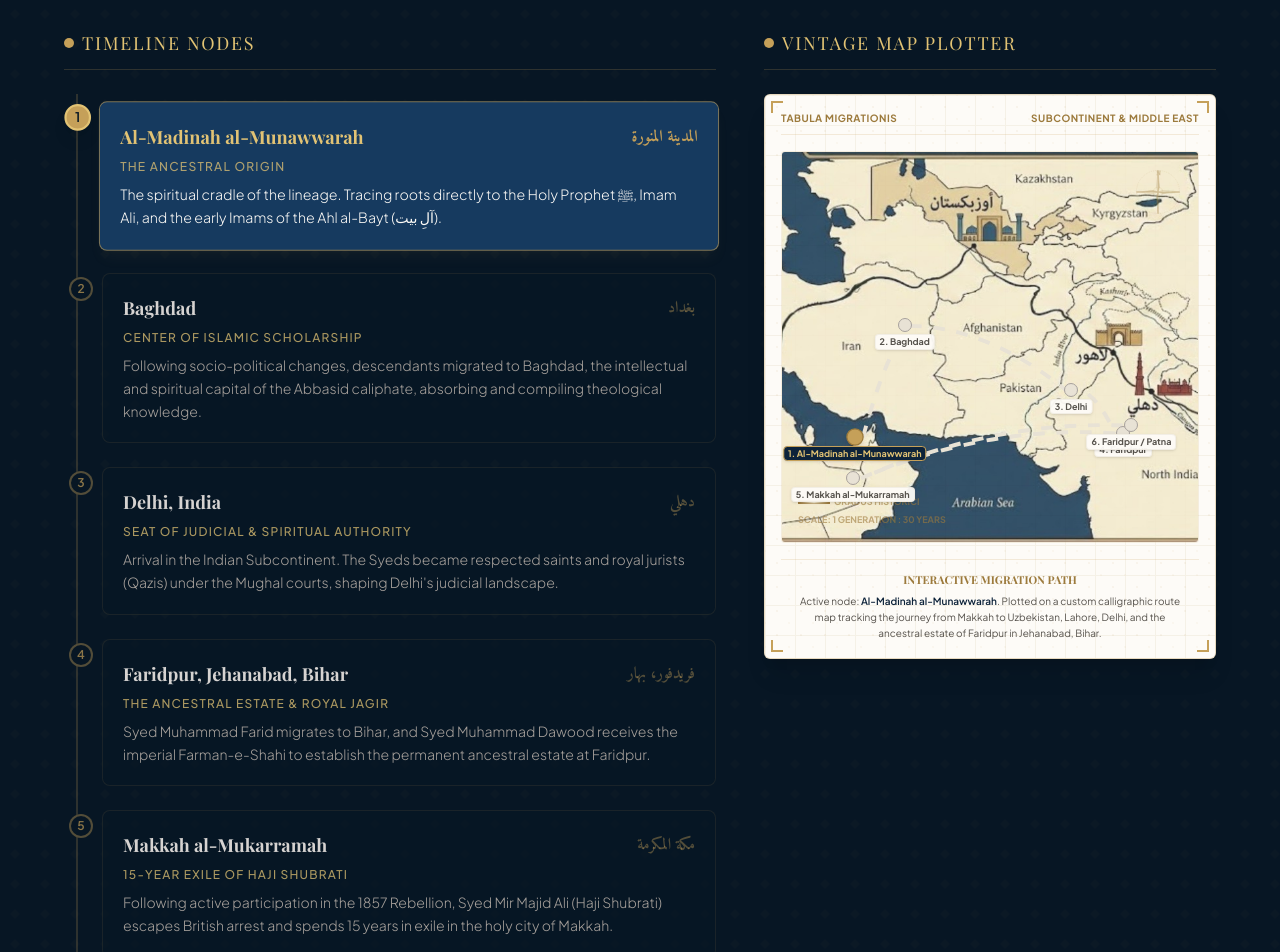
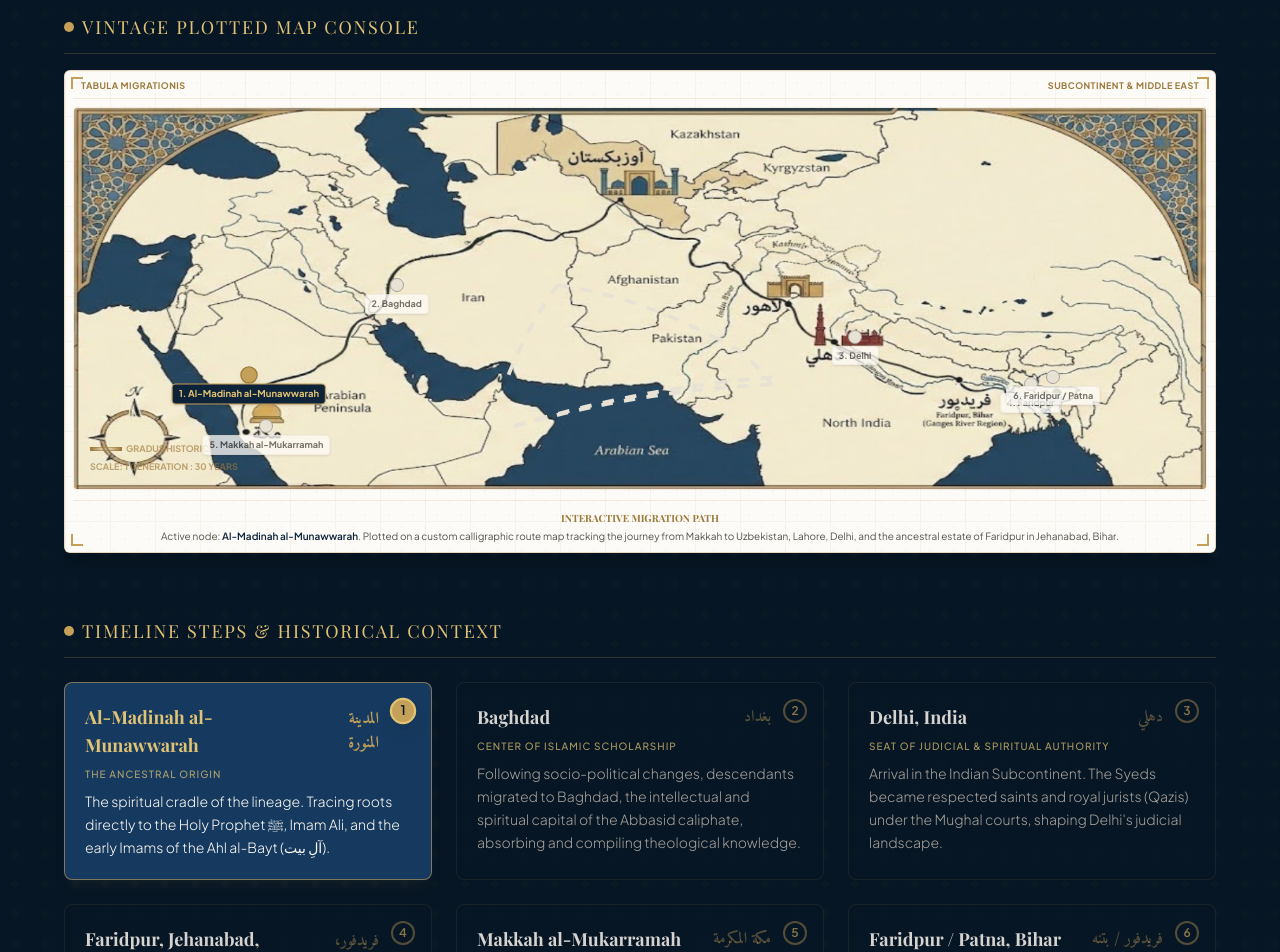
Before and after one commit to yolia21/aalefaridpur, a Next.js app: page / in a window 1280 px wide. Shown: the part 5140-6092 px from the top of the page. Built offline with nearby package versions, Linux system fonts and the light colour scheme.

Commit message:
fix: Resolve map scaling, aspect-ratio matching and align node coordinates exactly

```diff
--- a/src/components/MigrationMap.tsx
+++ b/src/components/MigrationMap.tsx
@@ -2,19 +2,18 @@
 
 import React, { useState } from "react";
 import { migrationSteps } from "../data/historicalData";
-import { ImagePlaceholder } from "./ImagePlaceholder";
 
 export const MigrationMap: React.FC = () => {
   const [activeStep, setActiveStep] = useState<number>(1);
 
-  // Approximate relative coordinates for Middle East/Subcontinent map coordinates (X: West to East, Y: North to South)
+  // Exact relative coordinates on the 1000x420 map image (percentage-based relative to the image bounding box)
   const mapCoordinates = [
-    { name: "Al-Madinah al-Munawwarah", x: 17.5, y: 73 }, // Just north of Makkah on the line
-    { name: "Baghdad", x: 29.5, y: 44.5 },                 // Along the Iraqi curve of the line
-    { name: "Delhi, India", x: 69.5, y: 61 },             // Directly on 'دهلي' node
-    { name: "Faridpur, Jehanabad, Bihar", x: 82, y: 72 }, // Directly on 'فريدفور' node
-    { name: "Makkah al-Mukarramah", x: 17, y: 83.5 },     // Directly on 'مكة' node
-    { name: "Faridpur / Patna", x: 84, y: 70 },          // Offset return node near Faridpur
+    { name: "Al-Madinah al-Munawwarah", x: 15.5, y: 70 }, // Positioned along the path in Hijaz
+    { name: "Baghdad", x: 28.5, y: 46.5 },                // Positioned on the line curve in Iraq
+    { name: "Delhi, India", x: 69, y: 60 },               // Aligning with 'دهلي' and minaret icon
+    { name: "Faridpur, Jehanabad, Bihar", x: 84.5, y: 72.5 }, // Aligning with 'فريدپور' and shrine icon
+    { name: "Makkah al-Mukarramah", x: 17, y: 83.5 },     // Aligning with 'مكة' and dome icon
+    { name: "Faridpur / Patna", x: 86.5, y: 70.5 },       // Offset return node in Bihar
   ];
 
   return (
@@ -31,7 +30,7 @@ export const MigrationMap: React.FC = () => {
 
       <div className="max-w-6xl mx-auto">
         {/* Section Header */}
-        <div className="text-center mb-16">
+        <div className="text-center mb-12">
           <span className="text-gold-light text-xs sm:text-sm font-semibold tracking-widest uppercase block mb-3 font-sans">
             Geographical Journey
           </span>
@@ -47,100 +46,27 @@ export const MigrationMap: React.FC = () => {
             <div className="h-[1px] bg-gold-base/30 w-16" />
           </div>
           <p className="mt-4 text-stone-300 max-w-2xl mx-auto text-sm sm:text-base font-light font-sans">
-            Track the generations-long movement of the Faridpur Syeds, starting from the Islamic heartlands of Madinah, moving east, and establishing their Bihar estate.
+            Track the generations-long movement of the Faridpur Syeds. Select any step in the timeline grid below to highlight their path on the historical map.
           </p>
         </div>
 
-        <div className="grid grid-cols-1 lg:grid-cols-12 gap-12 items-start">
-          {/* Vertical Timeline Block (7 columns on desktop) */}
-          <div className="lg:col-span-7 space-y-4">
-            <h3 className="font-serif text-lg tracking-widest text-gold-light uppercase mb-6 border-b border-gold-base/20 pb-3 flex items-center gap-2">
-              <span className="w-2.5 h-2.5 rounded-full bg-gold-base" />
-              Timeline Nodes
-            </h3>
+        {/* Full-width Map Plotter Block with Horizontal scroll for mobile */}
+        <div className="w-full mb-12">
+          <h3 className="font-serif text-lg tracking-widest text-gold-light uppercase mb-4 border-b border-gold-base/20 pb-3 flex items-center gap-2">
+            <span className="w-2.5 h-2.5 rounded-full bg-gold-base" />
+            Vintage Plotted Map Console
+          </h3>
 
-            <div className="relative pl-6 border-l-2 border-gold-base/20 ml-3 py-2 space-y-6">
-              {migrationSteps.map((step) => {
-                const isActive = activeStep === step.step;
-                return (
-                  <div
-                    key={step.step}
-                    className={`relative cursor-pointer group transition-all duration-300 ${
-                      isActive ? "scale-[1.01]" : ""
-                    }`}
-                    onClick={() => setActiveStep(step.step)}
-                  >
-                    {/* Node Bullet */}
-                    <div
-                      className={`absolute -left-[33px] top-1 w-6 h-6 rounded-full border-2 flex items-center justify-center transition-all duration-300 ${
-                        isActive
-                          ? "bg-gold-base border-gold-light text-lapis-deep scale-110 shadow-lg"
-                          : "bg-lapis-deep border-gold-base/40 text-gold-base/70 group-hover:border-gold-base group-hover:text-gold-light"
-                      }`}
-                    >
-                      <span className="font-sans text-xs font-semibold">{step.step}</span>
-                    </div>
-
-                    {/* Timeline Card */}
-                    <div
-                      className={`border rounded-lg p-5 transition-all duration-500 ${
-                        isActive
-                          ? "bg-lapis-medium border-gold-base/60 shadow-lg shadow-gold-base/5"
-                          : "bg-lapis-deep/50 border-gold-base/10 group-hover:border-gold-base/30 group-hover:bg-lapis-medium/20"
-                      }`}
-                    >
-                      <div className="flex flex-col sm:flex-row sm:items-center justify-between gap-2 mb-2">
-                        <h4
-                          className={`font-serif text-lg font-bold transition-colors ${
-                            isActive ? "text-gold-light" : "text-stone-300 group-hover:text-cream-light"
-                          }`}
-                        >
-                          {step.location}
-                        </h4>
-                        <span
-                          className={`font-amiri text-base font-bold transition-colors ${
-                            isActive ? "text-gold-base" : "text-gold-base/40 group-hover:text-gold-base/70"
-                          }`}
-                          dir="rtl"
-                        >
-                          {step.arabicName}
-                        </span>
-                      </div>
-
-                      <p className="text-xs uppercase font-sans tracking-widest text-gold-light/75 mb-2 font-medium">
-                        {step.title}
-                      </p>
-
-                      <p
-                        className={`text-sm font-sans font-light leading-relaxed transition-colors ${
-                          isActive ? "text-cream-light" : "text-stone-400 group-hover:text-stone-300"
-                        }`}
-                      >
-                        {step.description}
-                      </p>
-                    </div>
-                  </div>
-                );
-              })}
-            </div>
-          </div>
-
-          {/* Interactive Map Visual Block (5 columns on desktop) */}
-          <div className="lg:col-span-5 flex flex-col justify-start">
-            <h3 className="font-serif text-lg tracking-widest text-gold-light uppercase mb-6 border-b border-gold-base/20 pb-3 flex items-center gap-2">
-              <span className="w-2.5 h-2.5 rounded-full bg-gold-base" />
-              Vintage Map Plotter
-            </h3>
-
-            {/* Vintage Stylized Map Container */}
-            <div className="relative border border-gold-base/30 bg-cream-base rounded-md p-4 flex flex-col text-stone-900 shadow-xl overflow-hidden aspect-[4/5] sm:aspect-square lg:aspect-[4/5]">
+          <div className="w-full overflow-x-auto pb-4 scrollbar-thin scrollbar-track-lapis-deep scrollbar-thumb-gold-base/50">
+            {/* Vintage Stylized Map Container (Aspect ratio matched exactly to 1000:420) */}
+            <div className="relative border border-gold-base/30 bg-cream-base rounded-md p-2 flex flex-col text-stone-900 shadow-xl overflow-hidden aspect-[1000/420] min-w-[850px] lg:min-w-0 w-full">
               {/* Parchment texture overlay inside map */}
-              <div className="absolute inset-0 bg-[radial-gradient(ellipse_at_center,rgba(253,251,247,0.4),rgba(245,242,235,0.9))] parchment-texture pointer-events-none" />
+              <div className="absolute inset-0 bg-[radial-gradient(ellipse_at_center,rgba(253,251,247,0.3),rgba(245,242,235,0.7))] parchment-texture pointer-events-none" />
 
               {/* Map grid lines */}
-              <div className="absolute inset-0 opacity-[0.08] pointer-events-none" style={{
+              <div className="absolute inset-0 opacity-[0.06] pointer-events-none" style={{
                 backgroundImage: 'linear-gradient(to right, #9C7A3C 1px, transparent 1px), linear-gradient(to bottom, #9C7A3C 1px, transparent 1px)',
-                backgroundSize: '30px 30px'
+                backgroundSize: '45px 45px'
               }} />
 
               {/* Gold Ornaments */}
@@ -150,21 +76,22 @@ export const MigrationMap: React.FC = () => {
               <div className="corner-ornament ornament-br border-gold-dark" />
 
               {/* Map Header details */}
-              <div className="relative z-10 border-b border-gold-base/20 pb-2 mb-4 flex justify-between items-center text-[10px] tracking-wider text-gold-dark font-sans font-bold uppercase">
+              <div className="relative z-10 border-b border-gold-base/20 pb-1.5 mb-2 flex justify-between items-center text-[9px] tracking-wider text-gold-dark font-sans font-bold uppercase px-2">
                 <span>Tabula Migrationis</span>
                 <span>Subcontinent & Middle East</span>
               </div>
 
-              {/* Interactive Vector SVG Map Drawer */}
-              <div className="relative flex-1 border border-gold-base/15 rounded flex items-center justify-center overflow-hidden bg-cream-base/10">
+              {/* Vector SVG Map Container */}
+              <div className="relative flex-1 border border-gold-base/15 rounded flex items-center justify-center overflow-hidden">
+                {/* The actual image map filling the bounding box exactly */}
                 <img
                   src="/vintage-map.jpg"
                   alt="Vintage migration map of the Faridpur Syeds"
-                  className="w-full h-full object-cover absolute inset-0 z-0 opacity-85 transition-opacity duration-300"
+                  className="w-full h-full object-fill absolute inset-0 z-0 opacity-90 transition-opacity duration-300"
                 />
 
-                {/* Compass Rose SVG */}
-                <div className="absolute top-4 right-4 w-12 h-12 pointer-events-none opacity-40 z-10">
+                {/* Compass Rose SVG overlay */}
+                <div className="absolute top-4 right-4 w-12 h-12 pointer-events-none opacity-45 z-10">
                   <svg viewBox="0 0 100 100" className="w-full h-full text-gold-dark" fill="none" stroke="currentColor">
                     <circle cx="50" cy="50" r="45" strokeWidth="0.5" strokeDasharray="2 2" />
                     <circle cx="50" cy="50" r="10" strokeWidth="0.5" />
@@ -182,8 +109,8 @@ export const MigrationMap: React.FC = () => {
                   </svg>
                 </div>
 
-                {/* Scale & Sea Monster decorative details */}
-                <div className="absolute bottom-4 left-4 text-[9px] font-sans font-bold text-gold-dark/60 pointer-events-none z-10 uppercase flex flex-col gap-1">
+                {/* Map Scale */}
+                <div className="absolute bottom-4 left-4 text-[9px] font-sans font-bold text-gold-dark/65 pointer-events-none z-10 uppercase flex flex-col gap-1">
                   <div className="flex items-center gap-1">
                     <div className="w-8 h-1 bg-gradient-to-r from-gold-dark via-transparent to-gold-dark border border-gold-dark/50" />
                     <span>Gradus Historici</span>
@@ -191,7 +118,7 @@ export const MigrationMap: React.FC = () => {
                   <span>Scale: 1 Generation : 30 Years</span>
                 </div>
 
-                {/* SVG connection lines between nodes */}
+                {/* SVG connection lines overlay (quadratic Bezier curves tracing steps) */}
                 <svg className="absolute inset-0 w-full h-full z-10 pointer-events-none" viewBox="0 0 100 100">
                   {mapCoordinates.map((coord, i) => {
                     if (i === 0) return null;
@@ -200,10 +127,10 @@ export const MigrationMap: React.FC = () => {
                     return (
                       <g key={i}>
                         <path
-                          d={`M ${prev.x} ${prev.y} Q ${(prev.x + coord.x) / 2} ${(prev.y + coord.y) / 2 - 8}, ${coord.x} ${coord.y}`}
+                          d={`M ${prev.x} ${prev.y} Q ${(prev.x + coord.x) / 2} ${(prev.y + coord.y) / 2 - 4}, ${coord.x} ${coord.y}`}
                           fill="none"
                           stroke={isActiveLine ? "#C5A059" : "#E8E2D5"}
-                          strokeWidth={isActiveLine ? 1.5 : 1}
+                          strokeWidth={isActiveLine ? 1.8 : 1}
                           strokeDasharray={isActiveLine ? "none" : "3 3"}
                           className="transition-all duration-700"
                         />
@@ -212,7 +139,7 @@ export const MigrationMap: React.FC = () => {
                   })}
                 </svg>
 
-                {/* Map Nodes (Interactive markers) */}
+                {/* Interactive Plotted Location Points */}
                 {mapCoordinates.map((coord, index) => {
                   const stepNum = index + 1;
                   const isActive = activeStep === stepNum;
@@ -226,12 +153,12 @@ export const MigrationMap: React.FC = () => {
                       onClick={() => setActiveStep(stepNum)}
                       title={coord.name}
                     >
-                      {/* Outer pulsing ring for active node */}
+                      {/* Outer pulsing ping for active node */}
                       {isActive && (
                         <span className="absolute inline-flex h-6 w-6 -left-3 -top-3 rounded-full bg-gold-base/30 animate-ping" />
                       )}
 
-                      {/* Inner dot */}
+                      {/* Inner point marker */}
                       <div
                         className={`w-3.5 h-3.5 rounded-full border transition-all duration-300 ${
                           isActive
@@ -242,11 +169,11 @@ export const MigrationMap: React.FC = () => {
                         }`}
                       />
 
-                      {/* Small text label under node */}
-                      <span className={`absolute top-4 left-1/2 -translate-x-1/2 whitespace-nowrap text-[9px] px-1 rounded shadow-sm font-sans font-bold border transition-colors pointer-events-none ${
+                      {/* Floating Text Label */}
+                      <span className={`absolute top-4 left-1/2 -translate-x-1/2 whitespace-nowrap text-[9px] px-1.5 py-0.5 rounded shadow font-sans font-bold border transition-all duration-300 pointer-events-none ${
                         isActive
-                          ? "bg-lapis-base border-gold-base text-gold-light"
-                          : "bg-cream-light/95 border-cream-dark/50 text-stone-600"
+                          ? "bg-lapis-base border-gold-base text-gold-light scale-105"
+                          : "bg-cream-light/95 border-cream-dark/50 text-stone-600 opacity-80"
                       }`}>
                         {stepNum}. {coord.name.split(",")[0]}
                       </span>
@@ -256,8 +183,8 @@ export const MigrationMap: React.FC = () => {
               </div>
 
               {/* Map Footer Metadata Block */}
-              <div className="relative z-10 border-t border-gold-base/20 pt-3 mt-4 text-center">
-                <span className="font-serif text-[11px] font-bold text-gold-dark uppercase block mb-1">
+              <div className="relative z-10 border-t border-gold-base/20 pt-2.5 mt-2.5 text-center">
+                <span className="font-serif text-[10px] font-bold text-gold-dark uppercase block mb-0.5">
                   Interactive Migration Path
                 </span>
                 <p className="text-[10px] text-stone-600 font-sans leading-relaxed px-4">
@@ -267,6 +194,75 @@ export const MigrationMap: React.FC = () => {
             </div>
           </div>
         </div>
+
+        {/* Timeline Grid (chronological step selectors below the map plotter) */}
+        <div>
+          <h3 className="font-serif text-lg tracking-widest text-gold-light uppercase mb-6 border-b border-gold-base/20 pb-3 flex items-center gap-2">
+            <span className="w-2.5 h-2.5 rounded-full bg-gold-base" />
+            Timeline Steps & Historical Context
+          </h3>
+
+          <div className="grid grid-cols-1 md:grid-cols-2 lg:grid-cols-3 gap-6">
+            {migrationSteps.map((step) => {
+              const isActive = activeStep === step.step;
+              return (
+                <div
+                  key={step.step}
+                  className={`relative cursor-pointer group transition-all duration-500 border rounded-lg p-5 flex flex-col justify-between min-h-[170px] ${
+                    isActive
+                      ? "bg-lapis-medium border-gold-base/60 shadow-lg shadow-gold-base/5"
+                      : "bg-lapis-deep/50 border-gold-base/10 hover:border-gold-base/30 hover:bg-lapis-medium/20"
+                  }`}
+                  onClick={() => setActiveStep(step.step)}
+                >
+                  <div>
+                    {/* Header */}
+                    <div className="flex items-center justify-between gap-2 mb-2 pr-8">
+                      <h4
+                        className={`font-serif text-base sm:text-lg font-bold transition-colors ${
+                          isActive ? "text-gold-light" : "text-stone-300 group-hover:text-cream-light"
+                        }`}
+                      >
+                        {step.location}
+                      </h4>
+                      <span
+                        className={`font-amiri text-sm sm:text-base font-bold transition-colors ${
+                          isActive ? "text-gold-base" : "text-gold-base/40 group-hover:text-gold-base/70"
+                        }`}
+                        dir="rtl"
+                      >
+                        {step.arabicName}
+                      </span>
+                    </div>
+
+                    <p className="text-[10px] uppercase font-sans tracking-widest text-gold-light/75 mb-2 font-medium">
+                      {step.title}
+                    </p>
+
+                    <p
+                      className={`text-xs sm:text-sm font-sans font-light leading-relaxed transition-colors ${
+                        isActive ? "text-cream-light" : "text-stone-400 group-hover:text-stone-300"
+                      }`}
+                    >
+                      {step.description}
+                    </p>
+                  </div>
+
+                  {/* Step Selector Floating Number */}
+                  <div
+                    className={`absolute top-4 right-4 w-6 h-6 rounded-full border-2 flex items-center justify-center transition-all duration-300 ${
+                      isActive
+                        ? "bg-gold-base border-gold-light text-lapis-deep scale-110 shadow-lg"
+                        : "bg-lapis-deep border-gold-base/40 text-gold-base/70 group-hover:border-gold-base group-hover:text-gold-light"
+                    }`}
+                  >
+                    <span className="font-sans text-xs font-semibold">{step.step}</span>
+                  </div>
+                </div>
+              );
+            })}
+          </div>
+        </div>
       </div>
     </section>
   );
```
